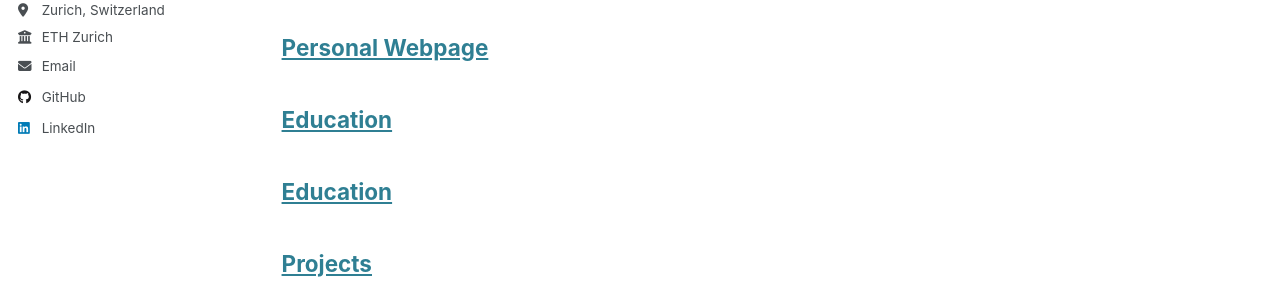
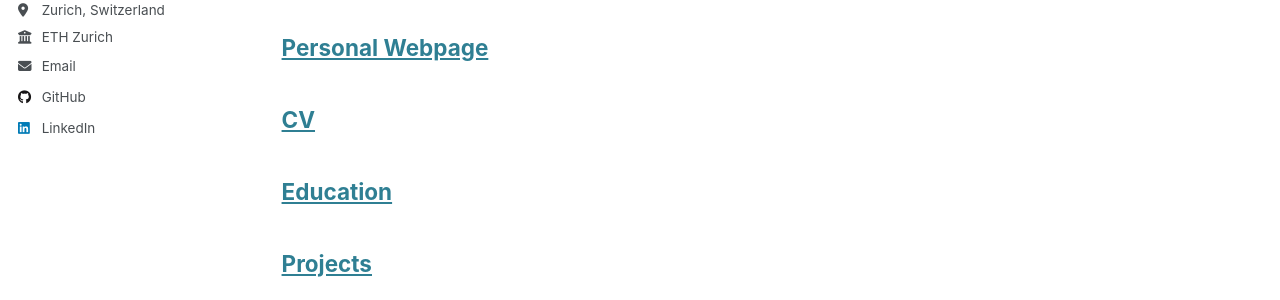
Before and after one commit to inauenma/inauenma.github.io, a Jekyll site: the page built from _pages/sitemap.md, in a window 1280 px wide and 1140 px high. Shown: the part 361-661 px from the top of the window. Built offline with Jekyll 4.4.1, drawn with Linux system fonts in a browser that asks for light colours.

Commit message:
fixed cv

```diff
--- a/_pages/cv.md
+++ b/_pages/cv.md
@@ -1,7 +1,7 @@
 ---
 layout: archive
-title: "Education"
-permalink: /education/
+title: "CV"
+permalink: /cv/
 author_profile: true
 redirect_from:
   - /resume
@@ -9,4 +9,4 @@ redirect_from:
 
 {% include base_path %}
 
-Download CV <a href="../files/CV_Martin_Inauen.pdf">here</a>
+Download CV <a href="../files/CV_Martin_Inauen.pdf">here</a>.
```
